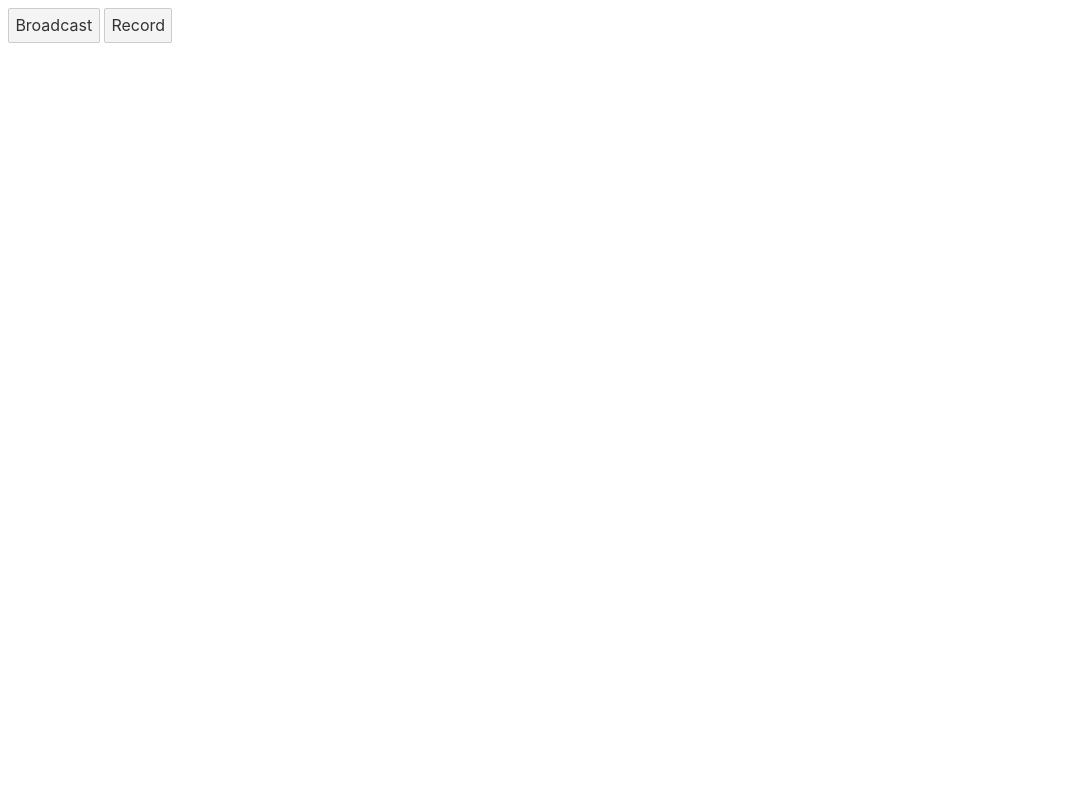
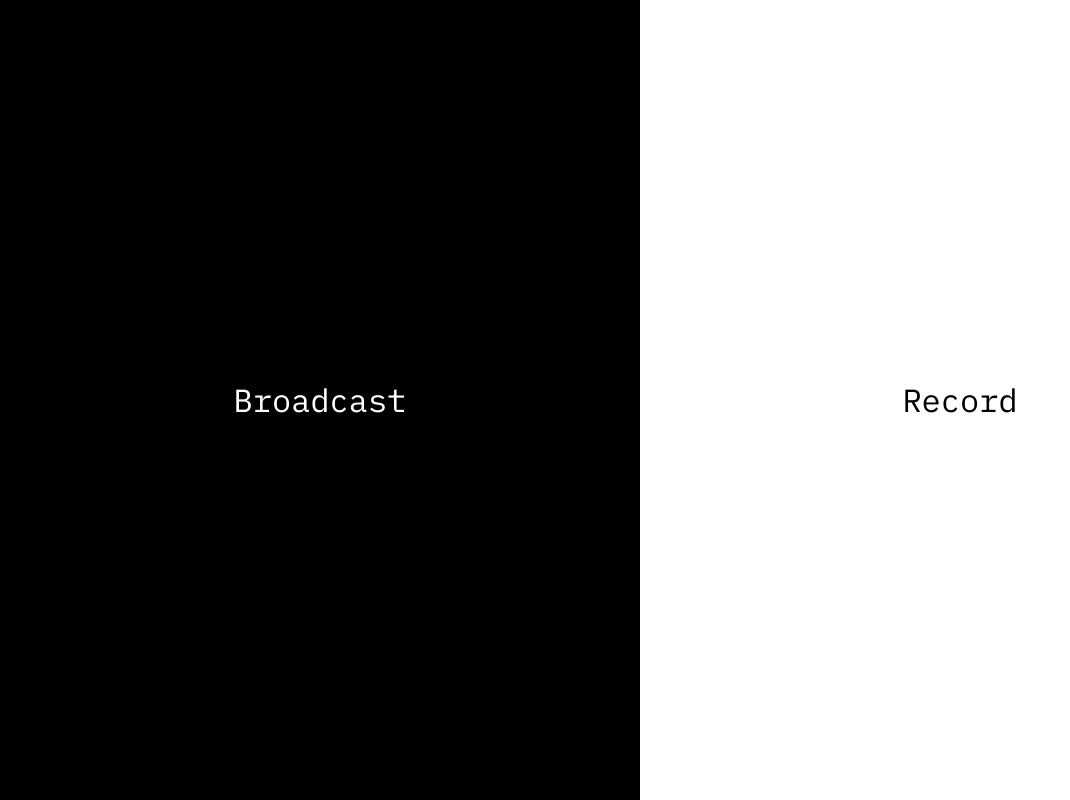
Before and after one commit to moritzebeling/led-transmit, a Svelte app: page / in a window 1280 px wide. Shown: the whole page, without its empty margins (0-1070 px from the left). Built offline with nearby package versions, Linux system fonts and the light colour scheme.

Commit message:
style home screen

```diff
--- a/public/global.css
+++ b/public/global.css
@@ -1,63 +1,48 @@
+* {
+	margin: 0;
+	padding: 0;
+	border: none;
+	font: inherit;
+	box-sizing: border-box;
+}
+
+html {
+	font-size: 16px;
+}
+
+body {
+	background-color: black;
+	color: white;
+	font-size: 2rem;
+	font-family: 'IBM Plex Mono', monospace;
+}
+
+.black {
+	background-color: black;
+	color: white;
+}
+.white {
+	background-color: white;
+	color: black;
+}
+
 html, body {
 	position: relative;
 	width: 100%;
 	height: 100%;
 }
 
-body {
-	color: #333;
-	margin: 0;
-	padding: 8px;
-	box-sizing: border-box;
-	font-family: -apple-system, BlinkMacSystemFont, "Segoe UI", Roboto, Oxygen-Sans, Ubuntu, Cantarell, "Helvetica Neue", sans-serif;
+button {
+	background: transparent;
+	color: inherit;
+	cursor: pointer;
 }
 
-a {
-	color: rgb(0,100,200);
-	text-decoration: none;
+@keyframes blink {
+	0%, 100% {
+		opacity: 0;
+	}
+	50% {
+		opacity: 1;
+	}
 }
-
-a:hover {
-	text-decoration: underline;
-}
-
-a:visited {
-	color: rgb(0,80,160);
-}
-
-label {
-	display: block;
-}
-
-input, button, select, textarea {
-	font-family: inherit;
-	font-size: inherit;
-	-webkit-padding: 0.4em 0;
-	padding: 0.4em;
-	margin: 0 0 0.5em 0;
-	box-sizing: border-box;
-	border: 1px solid #ccc;
-	border-radius: 2px;
-}
-
-input:disabled {
-	color: #ccc;
-}
-
-button {
-	color: #333;
-	background-color: #f4f4f4;
-	outline: none;
-}
-
-button:disabled {
-	color: #999;
-}
-
-button:not(:disabled):active {
-	background-color: #ddd;
-}
-
-button:focus {
-	border-color: #666;
-}
--- a/public/index.html
+++ b/public/index.html
@@ -5,6 +5,10 @@
 	<meta name='viewport' content='width=device-width,initial-scale=1'>
 
 	<title>LED Transmit</title>
+
+	<link rel="preconnect" href="https://fonts.googleapis.com">
+	<link rel="preconnect" href="https://fonts.gstatic.com" crossorigin>
+	<link href="https://fonts.googleapis.com/css2?family=IBM+Plex+Mono:wght@400&display=swap" rel="stylesheet">
 
 	<link rel='icon' type='image/png' href='/favicon.png'>
 	<link rel='stylesheet' href='/global.css'>
--- a/src/App.svelte
+++ b/src/App.svelte
@@ -18,11 +18,33 @@
 {:else}
 
 	<nav>
-		<button on:click={()=>{ mode = 'broadcast' }}>Broadcast</button>
-		<button on:click={()=>{ mode = 'record' }}>Record</button>
+		<div>
+			<button on:click={()=>{ mode = 'broadcast' }}>Broadcast</button>
+		</div>
+		<div class="white">
+			<button on:click={()=>{ mode = 'record' }}>Record</button>
+		</div>
 	</nav>
 
 {/if}
 
 <style>
+
+	nav {
+		display: flex;
+		width: 100vw;
+		height: 100vh;
+	}
+	nav > div {
+		flex: 1;
+		display: flex;
+	}
+	button {
+		display: block;
+		flex: 1;
+	}
+	button:hover {
+		animation: blink 200ms linear infinite;
+	}
+
 </style>
```
